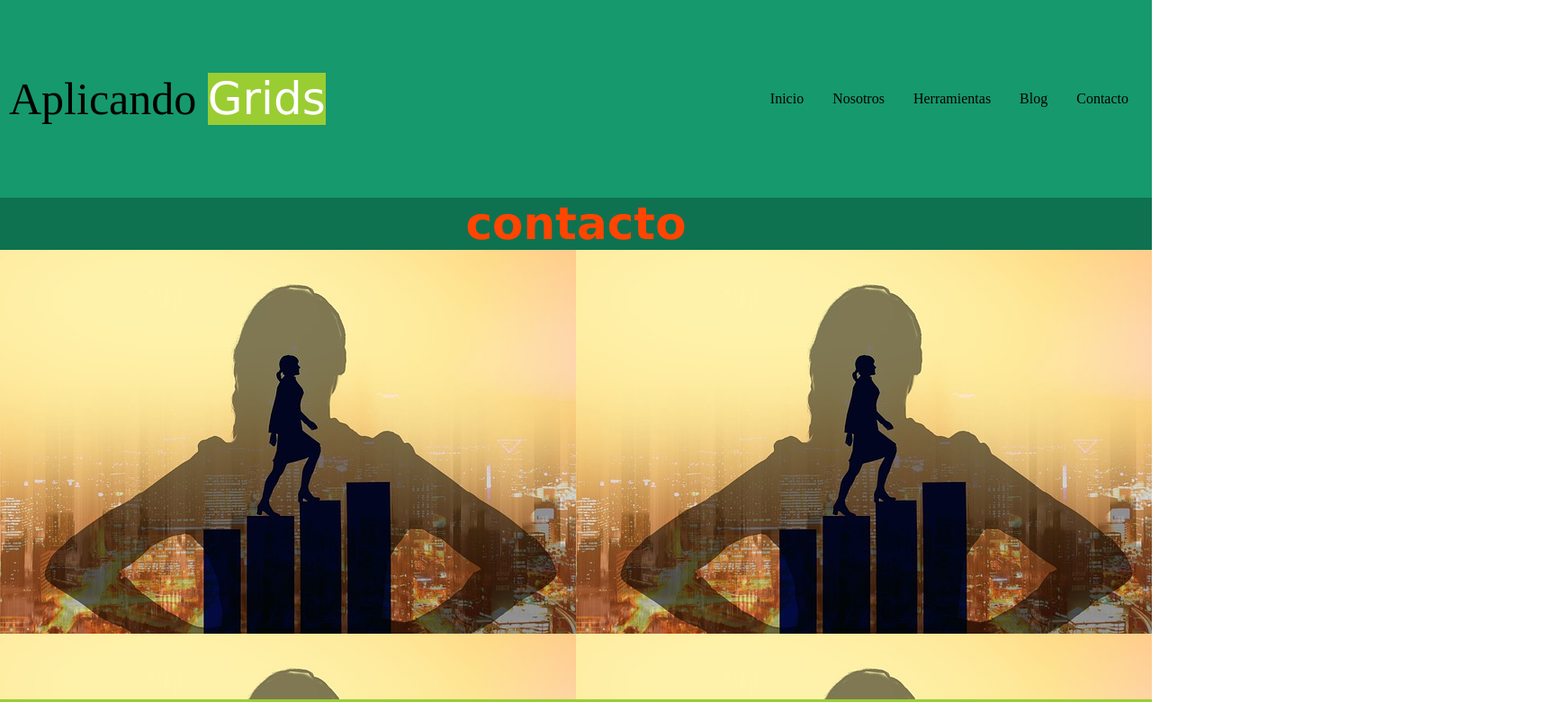
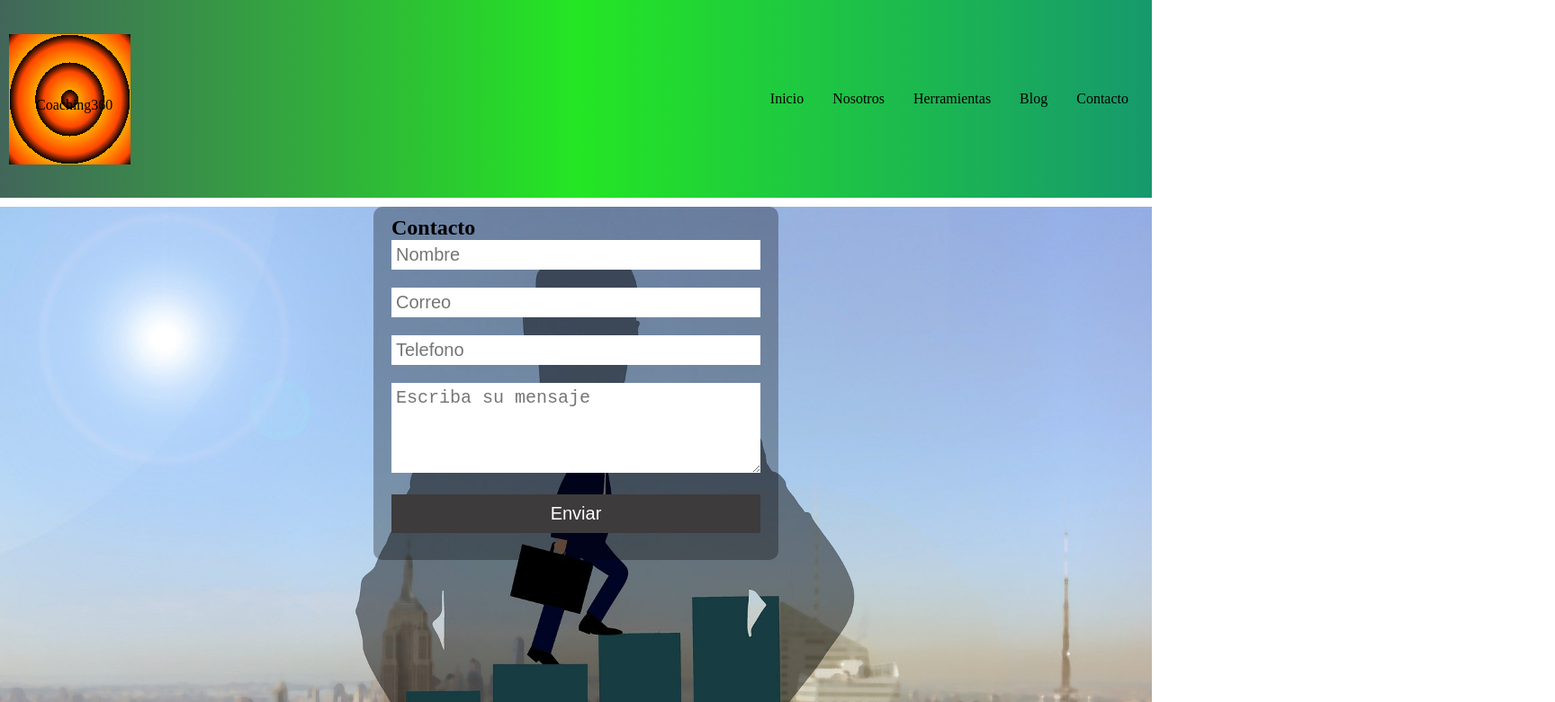
Before and after one commit to nestoredi/primerrepositario, a plain HTML site: page contact.html in a window 1280 px wide. Shown: the top 781 px of the page at 90% size, 1728 px wide, since content can reach past the window. Drawn offline with Linux system fonts and the light colour scheme.

Commit message:
agregue line-gradient y animaciones

```diff
--- a/contacto.html
+++ b/contact.html
@@ -4,12 +4,13 @@
     <meta charset="UTF-8">
     <meta http-equiv="X-UA-Compatible" content="IE=edge">
     <meta name="viewport" content="width=device-width, initial-scale=1.0">
-    <link rel="stylesheet" href="./estilos/contacto.css">
+    <link rel="stylesheet" href="/estilos/contact.css">
     <title>Document</title>
 </head>
 <body>
     <header>
-        <p>Aplicando <span>Grids</span></p>
+        <div class="logo" id="log1">Coaching360</div>
+        <nav>
         <nav>
             <ul>
                 <li><a href="index.html">Inicio</a></li>
@@ -20,24 +21,19 @@
             </ul>
         </nav>
     </header>
-    <main ><h1>contacto</h1></main>
-        <section class="formulario">
-            <div class="form form1"></div>
-            <div class="form form2">
-                <section> <form action="/action_page.php">
-                    <label class="ancho" for="fname">Nombre:</label><br>
-                    <input type="text" size="90" id="fname" name="fname" placeholder="Nombre"><br>
-                    <label for="lname">Apellido :</label><br>
-                    <input type="text" size="90" id ="lname" name="lname" placeholder="Apellido"><br>
-                    <label for="mail">Email :</label><br>
-                    <input type="email" size="90" id="mail" name="mail" placeholder="mail"><br><br>
-                    <textarea name="comentario" id="" cols="85" rows="25">Comentario</textarea><br>
-                    <input type="submit" value="Enviar">
-                </form> </section>
-            </div>
-            <div class="form form3"></div>
+    <main>
+        <section class="fondo" >
+        <form action="">
+            <h2>Contacto</h2>
+            <input type type="text" name="Nombre" placeholder="Nombre"></input>
+            <input type="text" name="correo" placeholder="Correo"></input>
+            <input type="text" name="telefono" placeholder="Telefono"></input>
+            <textarea name="mensaje"placeholder="Escriba su mensaje"></textarea>
+            <input type="button" value="Enviar" id="boton">
+        </form>
         </section>
 
+    </main>
     <footer class="piepag">
         <ul>
             <li><a href=""><img src="https://icongr.am/fontawesome/instagram.svg?size=25&color=currentColor" alt=""></a></li>
@@ -45,10 +41,8 @@
             <li><a href=""><img src="https://icongr.am/fontawesome/facebook.svg?size=25&color=currentColor" alt=""></a></li>
             <li><a href=""><img src="https://icongr.am/fontawesome/whatsapp.svg?size=26&color=0a0a0a"></a></li>
           </ul>
-            <span>direccion ciudad pais   </span><br>
+            <span>direccion ciudad pais</span>
     </footer>
+
 </body>
-
-
-
 </html>
--- a/estilos/blog.css
+++ b/estilos/blog.css
@@ -6,6 +6,7 @@
 
 header{
     background-color: #16996d;
+    background-image: linear-gradient(to left,#16996d,#24e624, #42665a);
     display: flex;
     flex-direction: row;
     justify-content:space-between;
@@ -29,14 +30,35 @@ nav a{
 ul{
     display: flex;
 }
-header p{
+/*header p{
     font-size: 50px;
 }
 header span{
     font-family: Verdana, Geneva, Tahoma, sans-serif;
     color: white;
     background-color: yellowgreen;
+}*/
+.logo{
+    height: 75px;
+    width: 75px;
+    background:repeating-radial-gradient(orange 10%,orangered 30%,black 40%);
+    padding-top: 70px;
+    padding-left: 30px;
+    padding-right: 30px;
+    animation-name: giragira;
+    animation-iteration-count: infinite;
+    animation-timing-function: ease-in-out;
+    animation-duration: 5s;
+    animation-direction:normal;
 }
+@keyframes giragira {
+    0%{
+        transform: rotatey(0deg);
+    }
+    100%{
+        transform: rotatey(360deg);
+        }
+    }
 h1{
     color: orangered;
     text-align: center;
@@ -46,6 +68,7 @@ h1{
 }
 footer{
     background-color: #16996d;
+    background-image: linear-gradient(to left,#16996d,#24e624, #42665a);
     display: flex;
     flex-direction: row;
     justify-content:space-between;
--- /dev/null
+++ b/estilos/contact.css
@@ -0,0 +1,115 @@
+*{
+    margin:0;
+}
+header{
+    background-color: #16996d;
+    background-image: linear-gradient(to left,#16996d,#24e624, #42665a);
+    display: flex;
+    flex-direction: row;
+    justify-content:space-between;
+    align-items: center;
+    flex-wrap: wrap;
+    padding: 10px;
+    height: 200px;
+}
+header nav ul{
+    text-decoration: none;
+}
+nav ul li{
+    list-style: none;
+    margin: 1rem;
+}
+nav a{
+    color: black;
+    text-decoration:none ;
+}
+ul{
+    display: flex;
+}
+/*header p{
+    font-size: 50px;
+}
+header span{
+    font-family: Verdana, Geneva, Tahoma, sans-serif;
+    color: white;
+    background-color: yellowgreen;
+}*/
+.logo{
+    height: 75px;
+    width: 75px;
+    background:repeating-radial-gradient(orange 10%,orangered 30%,black 40%);
+    padding-top: 70px;
+    padding-left: 30px;
+    padding-right: 30px;
+    animation-name: giragira;
+    animation-iteration-count: infinite;
+    animation-timing-function: ease-in-out;
+    animation-duration: 5s;
+    animation-direction:normal;
+}
+@keyframes giragira {
+    0%{
+        transform: rotatey(0deg);
+    }
+    100%{
+        transform: rotatey(360deg);
+        }
+    }
+footer{
+    background-color: #16996d;
+    background-image: linear-gradient(to left,#16996d,#24e624, #42665a);
+    display: flex;
+    flex-direction: row;
+    justify-content:space-between;
+    align-items: center;
+    flex-wrap: wrap;
+    padding: 10px;
+    height: 200px;
+}
+.fondo{
+    background-color: gray;
+    width: 100%;
+    height: 800px;
+    background-image: url(/imagenes/business-man-g1cbd19e97_1920.jpg);
+    background-size:cover;
+    /*display: flex;
+    flex-direction: column;
+    flex-wrap: wrap;*/
+
+}
+form {
+    width: 450px;
+    margin: auto;
+    background: rgba(0, 0, 0, 0.3);
+    padding: 10px 20px;
+    box-sizing: border-box;
+    border-radius: 10px;
+    margin-top: 10px;
+    margin-bottom: 20px;
+}
+input, textarea{
+    width: 100%;
+    margin-bottom: 20px;
+    padding: 5px;
+    box-sizing: border-box;
+    border: none;
+    font-size: 20px;
+}
+textarea{
+    min-height: 100px;
+    max-height: 200px;
+    max-width: 100%;
+}
+#boton{
+    background: rgb(61, 59, 59);
+    color: #fff;
+    padding: 10px;
+}
+#boton:hover{
+    color: blueviolet;
+}
+@media only screen and (max-width:480px){
+    form {
+        width: 100%;
+}
+}
--- a/estilos/contacto.css
+++ /dev/null
@@ -1,110 +0,0 @@
-*{
-    margin: 0;
-    padding: 0;
-
-}
-
-header{
-    background-color: #16996d;
-    display: flex;
-    flex-direction: row;
-    justify-content:space-between;
-    align-items: center;
-    flex-wrap: wrap;
-    padding: 10px;
-    height: 200px;
-
-}
-header nav ul{
-    text-decoration: none;
-}
-nav ul li{
-    list-style: none;
-    margin: 1rem;
-}
-nav a{
-    color: black;
-    text-decoration:none ;
-}
-ul{
-    display: flex;
-}
-header p{
-    font-size: 50px;
-}
-header span{
-    font-family: Verdana, Geneva, Tahoma, sans-serif;
-    color: white;
-    background-color: yellowgreen;
-}
-h1{
-    color: orangered;
-    text-align: center;
-    font-size: 50px;
-    font-family: Verdana, Geneva, Tahoma, sans-serif;
-    background-color: #0e7251;
-}
-footer{
-    background-color: #16996d;
-    display: flex;
-    flex-direction: row;
-    justify-content:space-between;
-    align-items: center;
-    flex-wrap: wrap;
-    height: 200px;
-
-}
-footer ul li{
-    margin:1rem;
-    list-style: none;
-}
-footer span{
-    text-align: justify;
-    font-size: 25px;
-}
-main section{
-    display: flex;
-    flex-wrap: wrap;
-}
-.formulario{
-    display:grid ;
-    background-color: yellowgreen;
-    grid-template-columns: repeat(4,1fr);
-    grid-template-rows: 500px 600px;
-    gap: 10px;
-
-}
-.form{
-    background-color: tomato;
-    /*height: 100px;*/
-    /*width: 100px;*/
-
-}
-.form1{
-    grid-column: 1/5;
-    grid-row: 1/2;
-    background-color: aliceblue;
-    background-image: url(/imagenes/woman-g360ced9c9_640.jpg);
-}
-.form2{
-    grid-column: 1/4;
-    grid-row: 2/3;
-    padding-left: 10px;
-    padding-top: 5px;
-    background-image: url(/imagenes/equipo2.jpg);
-}
-.form2 label.ancho{
-    height: 25px;
-}
-.form3{
-    grid-column: 4/5;
-    grid-row: 2/3;
-    background-color: aquamarine;
-    background: url(/imagenes/equipo2.jpg);
-
-}
-@media only screen and (max-width:321px){
-  section form{
-      width: 25%;
-  }
-}
--- a/estilos/herramientas.css
+++ b/estilos/herramientas.css
@@ -29,14 +29,27 @@ nav a{
 ul{
     display: flex;
 }
-header p{
-    font-size: 50px;
+.logo{
+    height: 75px;
+    width: 75px;
+    background:repeating-radial-gradient(orange 10%,orangered 30%,black 40%);
+    padding-top: 70px;
+    padding-left: 30px;
+    padding-right: 30px;
+    animation-name: giragira;
+    animation-iteration-count: infinite;
+    animation-timing-function: ease-in-out;
+    animation-duration: 5s;
+    animation-direction:normal;
 }
-header span{
-    font-family: Verdana, Geneva, Tahoma, sans-serif;
-    color: white;
-    background-color: yellowgreen;
-}
+@keyframes giragira {
+    0%{
+        transform: rotatey(0deg);
+    }
+    100%{
+        transform: rotatey(360deg);
+        }
+    }
 footer{
     background-color: #16996d;
     display: flex;
--- a/estilos/inicio.css
+++ b/estilos/inicio.css
@@ -6,6 +6,7 @@
 
 header{
     background-color: #16996d;
+    background-image: linear-gradient(to left,#16996d,#24e624, #42665a);
     display: flex;
     flex-direction: row;
     justify-content:space-between;
@@ -14,6 +15,30 @@ header{
     padding: 10px;
     height: 200px;
 
+}
+.logo{
+    height: 75px;
+    width: 75px;
+    background:repeating-radial-gradient(orange 10%,orangered 30%,black 40%);
+    padding-top: 70px;
+    padding-left: 30px;
+    padding-right: 30px;
+}
+#log1{
+    transition: all 2s;
+}
+#log1:hover{
+width: 300px;
+height: 300px;
+background:repeating-radial-gradient(rgb(6, 37, 6) 10%,rgb(93, 93, 180) 30%,rgb(139, 25, 25) 40%);
+text-align: center;
+color: red;
+font-size: 50px;
+}
+header div{
+    color: #fff;
+    text-align: center;
+    font-size: 17px;
 }
 header nav ul{
     text-decoration: none;
@@ -39,6 +64,7 @@ header span{
 }
 footer{
     background-color: #16996d;
+    background-image: linear-gradient(to left,#16996d,#24e624, #42665a);
     display: flex;
     flex-direction: row;
     justify-content:space-between;
@@ -78,6 +104,7 @@ footer span{
     font-family: Verdana, Geneva, Tahoma, sans-serif;
     text-align: center;
     background-color:#0d7451 ;
+    background-image: linear-gradient(to left,#16996d,#24e624, #42665a);
     width: 100%;
     height: 27px;
 }
--- a/estilos/nosotros.css
+++ b/estilos/nosotros.css
@@ -5,6 +5,7 @@
 }
 header{
     background-color: #16996d;
+    background-image: linear-gradient(to left,#16996d,#24e624, #42665a);
     display: flex;
     flex-direction: row;
     justify-content:space-between;
@@ -27,16 +28,39 @@ nav a{
 ul{
     display: flex;
 }
-header p{
+.logo{
+    height: 75px;
+    width: 75px;
+    background:repeating-radial-gradient(orange 10%,orangered 30%,black 40%);
+    padding-top: 70px;
+    padding-left: 30px;
+    padding-right: 30px;
+    animation-name: giragira;
+    animation-iteration-count: infinite;
+    animation-timing-function: ease-in-out;
+    animation-duration: 5s;
+    animation-direction:normal;
+}
+@keyframes giragira {
+    0%{
+        transform: rotatey(0deg);
+    }
+    100%{
+        transform: rotatey(360deg);
+        }
+}
+
+/*header p{
     font-size: 50px;
 }
 header span{
     font-family: Verdana, Geneva, Tahoma, sans-serif;
     color: white;
     background-color: yellowgreen;
-}
+}*/
 footer{
     background-color: #16996d;
+    background-image: linear-gradient(to left,#16996d,#24e624, #42665a);
     display: flex;
     flex-direction: row;
     justify-content:space-between;
@@ -65,7 +89,7 @@ grid-column: 1/2;
 grid-row: 1/2;
 border: 5px solid #fff;
 border-radius: 25px;margin: 2px;
-background-image: url(../imagenes/cuadroTareas.jpg);
+background-image: url(../imagenes/business-man-g1cbd19e97_1920.jpg);
 background-position: center;
 background-size: cover;
 }
@@ -85,7 +109,7 @@ background-size: cover;
     border: 5px solid #fff;
     border-radius: 25px;
     margin: 2px;
-    background-image: url(../imagenes/PNL.jpg);
+    background-image: url(../imagenes/enfoque.jpg);
     background-position: center;
     background-size: cover;
     }
@@ -126,7 +150,7 @@ background-size: cover;
             grid-row: 1/2;
             border: 5px solid #fff;
             border-radius: 25px;margin: 2px;
-            background-image: url(../imagenes/cuadroTareas.jpg);
+            background-image: url(../imagenes/business-man-g1cbd19e97_1920.jpg);
             background-position: center;
             background-size: cover;
             }
```
Also changed, not shown: blog.html (+5 -4 lines), herramientas.html (+3 -2 lines), index.html (+3 -2 lines), nosotros.html (+2 -2 lines).
